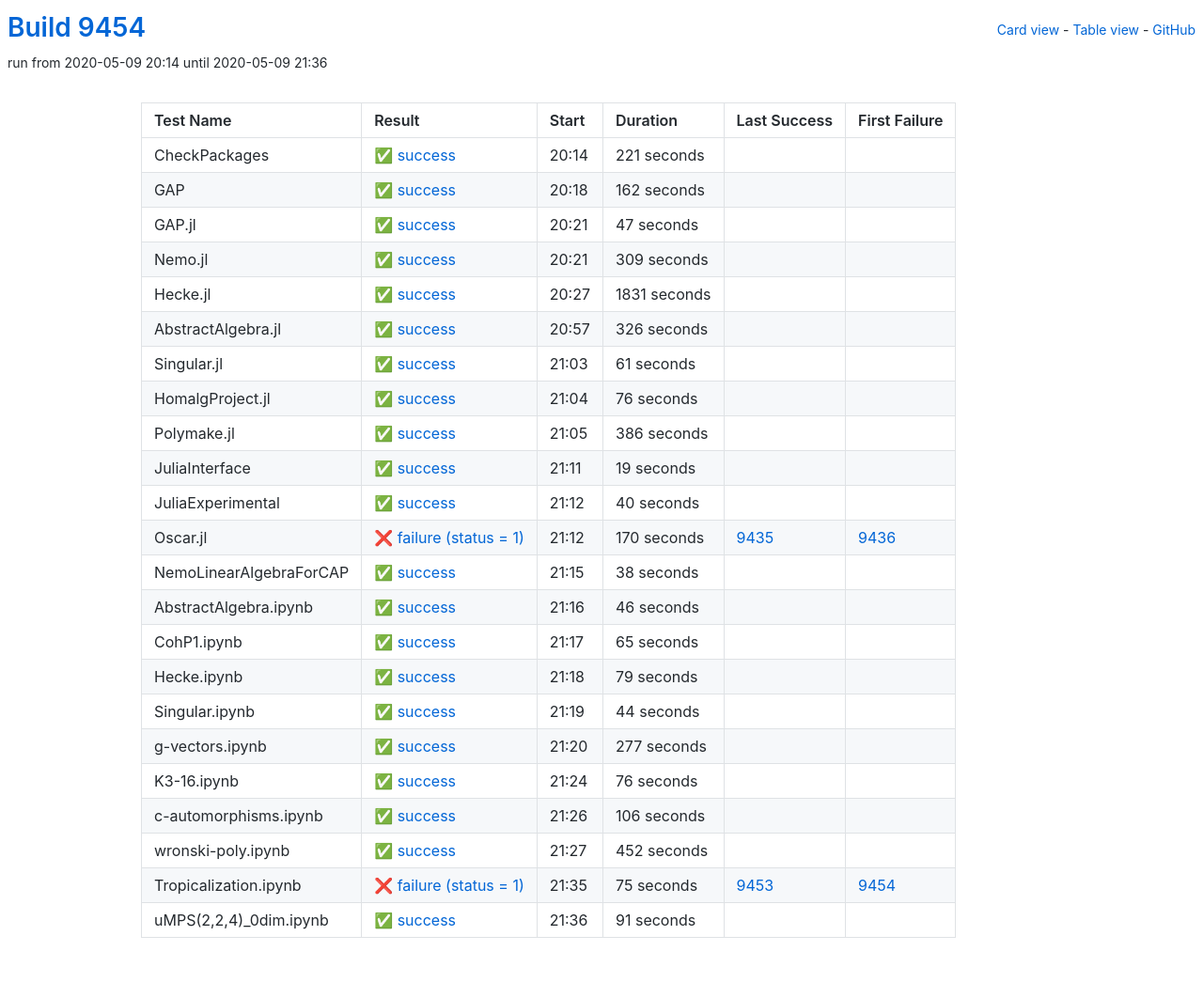
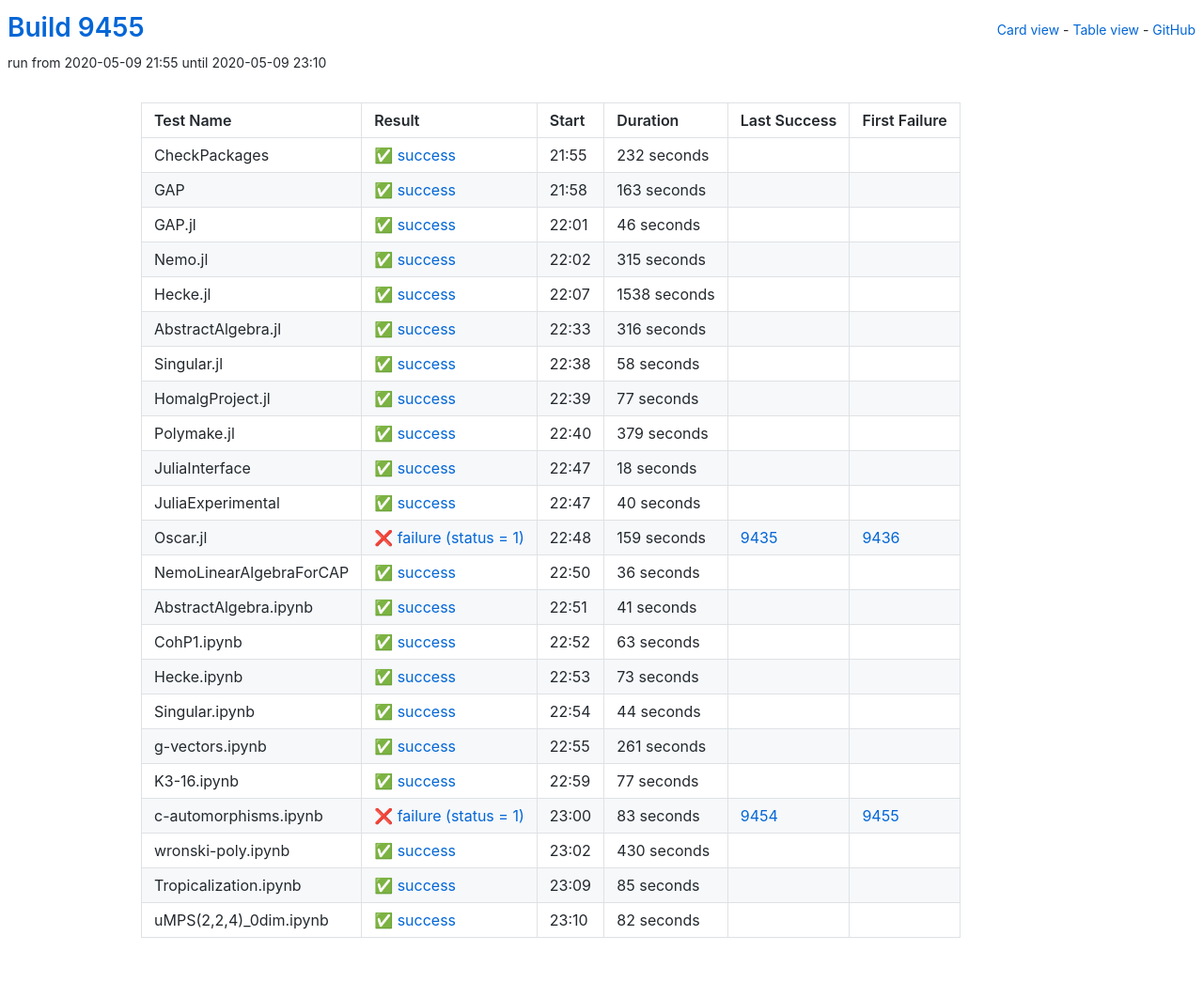
Before and after one commit to oscar-system/oscar-ci-status, a Jekyll site: the page built from table.html, in a window 1280 px wide. Shown: the whole page at 94% size. Built offline with Jekyll 4.4.1, drawn with Linux system fonts in a browser that asks for light colours.

Commit message:
Build 9455

```diff
--- a/_data/ci.yml
+++ b/_data/ci.yml
@@ -1,125 +1,125 @@
-build: 9454
-build_url: https://oscarci.mathematik.uni-kl.de/job/oscar/9454/
+build: 9455
+build_url: https://oscarci.mathematik.uni-kl.de/job/oscar/9455/
 job: oscar
 tests:
-- duration: 221
+- duration: 232
   exitcode: 0
   first_failure: false
   first_failure_url: null
   id: checkpackages
   last_success: false
   last_success_url: null
-  log: https://oscarci.mathematik.uni-kl.de/job/oscar/9454/artifact/logs/build-9454/CheckPackages.log
+  log: https://oscarci.mathematik.uni-kl.de/job/oscar/9455/artifact/logs/build-9455/CheckPackages.log
   name: CheckPackages
-  start: 2020-05-09 20:14
+  start: 2020-05-09 21:55
   status: success
   success: true
-- duration: 162
+- duration: 163
   exitcode: 0
   first_failure: false
   first_failure_url: null
   id: gap
   last_success: false
   last_success_url: null
-  log: https://oscarci.mathematik.uni-kl.de/job/oscar/9454/artifact/logs/build-9454/GAP.log
+  log: https://oscarci.mathematik.uni-kl.de/job/oscar/9455/artifact/logs/build-9455/GAP.log
   name: GAP
-  start: 2020-05-09 20:18
+  start: 2020-05-09 21:58
   status: success
   success: true
-- duration: 47
+- duration: 46
   exitcode: 0
   first_failure: false
   first_failure_url: null
   id: gap-jl
   last_success: false
   last_success_url: null
-  log: https://oscarci.mathematik.uni-kl.de/job/oscar/9454/artifact/logs/build-9454/GAP.jl.log
+  log: https://oscarci.mathematik.uni-kl.de/job/oscar/9455/artifact/logs/build-9455/GAP.jl.log
   name: GAP.jl
-  start: 2020-05-09 20:21
+  start: 2020-05-09 22:01
   status: success
   success: true
-- duration: 309
+- duration: 315
   exitcode: 0
   first_failure: false
   first_failure_url: null
   id: nemo-jl
   last_success: false
   last_success_url: null
-  log: https://oscarci.mathematik.uni-kl.de/job/oscar/9454/artifact/logs/build-9454/Nemo.jl.log
+  log: https://oscarci.mathematik.uni-kl.de/job/oscar/9455/artifact/logs/build-9455/Nemo.jl.log
   name: Nemo.jl
-  start: 2020-05-09 20:21
+  start: 2020-05-09 22:02
   status: success
   success: true
-- duration: 1831
+- duration: 1538
   exitcode: 0
   first_failure: false
   first_failure_url: null
   id: hecke-jl
   last_success: false
   last_success_url: null
-  log: https://oscarci.mathematik.uni-kl.de/job/oscar/9454/artifact/logs/build-9454/Hecke.jl.log
+  log: https://oscarci.mathematik.uni-kl.de/job/oscar/9455/artifact/logs/build-9455/Hecke.jl.log
   name: Hecke.jl
-  start: 2020-05-09 20:27
+  start: 2020-05-09 22:07
   status: success
   success: true
-- duration: 326
+- duration: 316
   exitcode: 0
   first_failure: false
   first_failure_url: null
   id: abstractalgebra-jl
   last_success: false
   last_success_url: null
-  log: https://oscarci.mathematik.uni-kl.de/job/oscar/9454/artifact/logs/build-9454/AbstractAlgebra.jl.log
+  log: https://oscarci.mathematik.uni-kl.de/job/oscar/9455/artifact/logs/build-9455/AbstractAlgebra.jl.log
   name: AbstractAlgebra.jl
-  start: 2020-05-09 20:57
+  start: 2020-05-09 22:33
   status: success
   success: true
-- duration: 61
+- duration: 58
   exitcode: 0
   first_failure: false
   first_failure_url: null
   id: singular-jl
   last_success: false
   last_success_url: null
-  log: https://oscarci.mathematik.uni-kl.de/job/oscar/9454/artifact/logs/build-9454/Singular.jl.log
+  log: https://oscarci.mathematik.uni-kl.de/job/oscar/9455/artifact/logs/build-9455/Singular.jl.log
   name: Singular.jl
-  start: 2020-05-09 21:03
+  start: 2020-05-09 22:38
   status: success
   success: true
-- duration: 76
+- duration: 77
   exitcode: 0
   first_failure: false
   first_failure_url: null
   id: homalgproject-jl
   last_success: false
   last_success_url: null
-  log: https://oscarci.mathematik.uni-kl.de/job/oscar/9454/artifact/logs/build-9454/HomalgProject.jl.log
+  log: https://oscarci.mathematik.uni-kl.de/job/oscar/9455/artifact/logs/build-9455/HomalgProject.jl.log
   name: HomalgProject.jl
-  start: 2020-05-09 21:04
+  start: 2020-05-09 22:39
   status: success
   success: true
-- duration: 386
+- duration: 379
   exitcode: 0
   first_failure: false
   first_failure_url: null
   id: polymake-jl
   last_success: false
   last_success_url: null
-  log: https://oscarci.mathematik.uni-kl.de/job/oscar/9454/artifact/logs/build-9454/Polymake.jl.log
+  log: https://oscarci.mathematik.uni-kl.de/job/oscar/9455/artifact/logs/build-9455/Polymake.jl.log
   name: Polymake.jl
-  start: 2020-05-09 21:05
+  start: 2020-05-09 22:40
   status: success
   success: true
-- duration: 19
+- duration: 18
   exitcode: 0
   first_failure: false
   first_failure_url: null
   id: juliainterface
   last_success: false
   last_success_url: null
-  log: https://oscarci.mathematik.uni-kl.de/job/oscar/9454/artifact/logs/build-9454/JuliaInterface.log
+  log: https://oscarci.mathematik.uni-kl.de/job/oscar/9455/artifact/logs/build-9455/JuliaInterface.log
   name: JuliaInterface
-  start: 2020-05-09 21:11
+  start: 2020-05-09 22:47
   status: success
   success: true
 - duration: 40
@@ -129,69 +129,69 @@ tests:
   id: juliaexperimental
   last_success: false
   last_success_url: null
-  log: https://oscarci.mathematik.uni-kl.de/job/oscar/9454/artifact/logs/build-9454/JuliaExperimental.log
+  log: https://oscarci.mathematik.uni-kl.de/job/oscar/9455/artifact/logs/build-9455/JuliaExperimental.log
   name: JuliaExperimental
-  start: 2020-05-09 21:12
+  start: 2020-05-09 22:47
   status: success
   success: true
-- duration: 170
+- duration: 159
   exitcode: 1
   first_failure: 9436
   first_failure_url: https://oscarci.mathematik.uni-kl.de/job/oscar/9436/
   id: oscar-jl
   last_success: 9435
   last_success_url: https://oscarci.mathematik.uni-kl.de/job/oscar/9435/
-  log: https://oscarci.mathematik.uni-kl.de/job/oscar/9454/artifact/logs/build-9454/Oscar.jl.log
+  log: https://oscarci.mathematik.uni-kl.de/job/oscar/9455/artifact/logs/build-9455/Oscar.jl.log
   name: Oscar.jl
-  start: 2020-05-09 21:12
+  start: 2020-05-09 22:48
   status: failure
   success: false
-- duration: 38
+- duration: 36
   exitcode: 0
   first_failure: false
   first_failure_url: null
   id: nemolinearalgebraforcap
   last_success: false
   last_success_url: null
-  log: https://oscarci.mathematik.uni-kl.de/job/oscar/9454/artifact/logs/build-9454/NemoLinearAlgebraForCAP.log
+  log: https://oscarci.mathematik.uni-kl.de/job/oscar/9455/artifact/logs/build-9455/NemoLinearAlgebraForCAP.log
   name: NemoLinearAlgebraForCAP
-  start: 2020-05-09 21:15
+  start: 2020-05-09 22:50
   status: success
   success: true
-- duration: 46
+- duration: 41
   exitcode: 0
   first_failure: false
   first_failure_url: null
   id: abstractalgebra-ipynb
   last_success: false
   last_success_url: null
-  log: https://oscarci.mathematik.uni-kl.de/job/oscar/9454/artifact/logs/build-9454/AbstractAlgebra.ipynb.log
+  log: https://oscarci.mathematik.uni-kl.de/job/oscar/9455/artifact/logs/build-9455/AbstractAlgebra.ipynb.log
   name: AbstractAlgebra.ipynb
-  start: 2020-05-09 21:16
+  start: 2020-05-09 22:51
   status: success
   success: true
-- duration: 65
+- duration: 63
   exitcode: 0
   first_failure: false
   first_failure_url: null
   id: cohp1-ipynb
   last_success: false
   last_success_url: null
-  log: https://oscarci.mathematik.uni-kl.de/job/oscar/9454/artifact/logs/build-9454/CohP1.ipynb.log
+  log: https://oscarci.mathematik.uni-kl.de/job/oscar/9455/artifact/logs/build-9455/CohP1.ipynb.log
   name: CohP1.ipynb
-  start: 2020-05-09 21:17
+  start: 2020-05-09 22:52
   status: success
   success: true
-- duration: 79
+- duration: 73
   exitcode: 0
   first_failure: false
   first_failure_url: null
   id: hecke-ipynb
   last_success: false
   last_success_url: null
-  log: https://oscarci.mathematik.uni-kl.de/job/oscar/9454/artifact/logs/build-9454/Hecke.ipynb.log
+  log: https://oscarci.mathematik.uni-kl.de/job/oscar/9455/artifact/logs/build-9455/Hecke.ipynb.log
   name: Hecke.ipynb
-  start: 2020-05-09 21:18
+  start: 2020-05-09 22:53
   status: success
   success: true
 - duration: 44
@@ -201,80 +201,80 @@ tests:
   id: singular-ipynb
   last_success: false
   last_success_url: null
-  log: https://oscarci.mathematik.uni-kl.de/job/oscar/9454/artifact/logs/build-9454/Singular.ipynb.log
+  log: https://oscarci.mathematik.uni-kl.de/job/oscar/9455/artifact/logs/build-9455/Singular.ipynb.log
   name: Singular.ipynb
-  start: 2020-05-09 21:19
+  start: 2020-05-09 22:54
   status: success
   success: true
-- duration: 277
+- duration: 261
   exitcode: 0
   first_failure: false
   first_failure_url: null
   id: g-vectors-ipynb
   last_success: false
   last_success_url: null
-  log: https://oscarci.mathematik.uni-kl.de/job/oscar/9454/artifact/logs/build-9454/g-vectors.ipynb.log
+  log: https://oscarci.mathematik.uni-kl.de/job/oscar/9455/artifact/logs/build-9455/g-vectors.ipynb.log
   name: g-vectors.ipynb
-  start: 2020-05-09 21:20
+  start: 2020-05-09 22:55
   status: success
   success: true
-- duration: 76
+- duration: 77
   exitcode: 0
   first_failure: false
   first_failure_url: null
   id: k3-16-ipynb
   last_success: false
   last_success_url: null
-  log: https://oscarci.mathematik.uni-kl.de/job/oscar/9454/artifact/logs/build-9454/K3-16.ipynb.log
+  log: https://oscarci.mathematik.uni-kl.de/job/oscar/9455/artifact/logs/build-9455/K3-16.ipynb.log
   name: K3-16.ipynb
-  start: 2020-05-09 21:24
+  start: 2020-05-09 22:59
   status: success
   success: true
-- duration: 106
-  exitcode: 0
-  first_failure: false
-  first_failure_url: null
+- duration: 83
+  exitcode: 1
+  first_failure: 9455
+  first_failure_url: https://oscarci.mathematik.uni-kl.de/job/oscar/9455/
   id: c-automorphisms-ipynb
-  last_success: false
-  last_success_url: null
-  log: https://oscarci.mathematik.uni-kl.de/job/oscar/9454/artifact/logs/build-9454/c-automorphisms.ipynb.log
+  last_success: 9454
+  last_success_url: https://oscarci.mathematik.uni-kl.de/job/oscar/9454/
+  log: https://oscarci.mathematik.uni-kl.de/job/oscar/9455/artifact/logs/build-9455/c-automorphisms.ipynb.log
   name: c-automorphisms.ipynb
-  start: 2020-05-09 21:26
-  status: success
-  success: true
-- duration: 452
+  start: 2020-05-09 23:00
+  status: failure
+  success: false
+- duration: 430
   exitcode: 0
   first_failure: false
   first_failure_url: null
   id: wronski-poly-ipynb
   last_success: false
   last_success_url: null
-  log: https://oscarci.mathematik.uni-kl.de/job/oscar/9454/artifact/logs/build-9454/wronski-poly.ipynb.log
+  log: https://oscarci.mathematik.uni-kl.de/job/oscar/9455/artifact/logs/build-9455/wronski-poly.ipynb.log
   name: wronski-poly.ipynb
-  start: 2020-05-09 21:27
+  start: 2020-05-09 23:02
   status: success
   success: true
-- duration: 75
-  exitcode: 1
-  first_failure: 9454
-  first_failure_url: https://oscarci.mathematik.uni-kl.de/job/oscar/9454/
+- duration: 85
+  exitcode: 0
+  first_failure: false
+  first_failure_url: null
   id: tropicalization-ipynb
-  last_success: 9453
-  last_success_url: https://oscarci.mathematik.uni-kl.de/job/oscar/9453/
-  log: https://oscarci.mathematik.uni-kl.de/job/oscar/9454/artifact/logs/build-9454/Tropicalization.ipynb.log
+  last_success: false
+  last_success_url: null
+  log: https://oscarci.mathematik.uni-kl.de/job/oscar/9455/artifact/logs/build-9455/Tropicalization.ipynb.log
   name: Tropicalization.ipynb
-  start: 2020-05-09 21:35
-  status: failure
-  success: false
-- duration: 91
+  start: 2020-05-09 23:09
+  status: success
+  success: true
+- duration: 82
   exitcode: 0
   first_failure: false
   first_failure_url: null
   id: umps-2-2-4-0dim-ipynb
   last_success: false
   last_success_url: null
-  log: https://oscarci.mathematik.uni-kl.de/job/oscar/9454/artifact/logs/build-9454/uMPS-2-2-4-_0dim.ipynb.log
+  log: https://oscarci.mathematik.uni-kl.de/job/oscar/9455/artifact/logs/build-9455/uMPS-2-2-4-_0dim.ipynb.log
   name: uMPS(2,2,4)_0dim.ipynb
-  start: 2020-05-09 21:36
+  start: 2020-05-09 23:10
   status: success
   success: true
```
Also changed, not shown: README.md.
